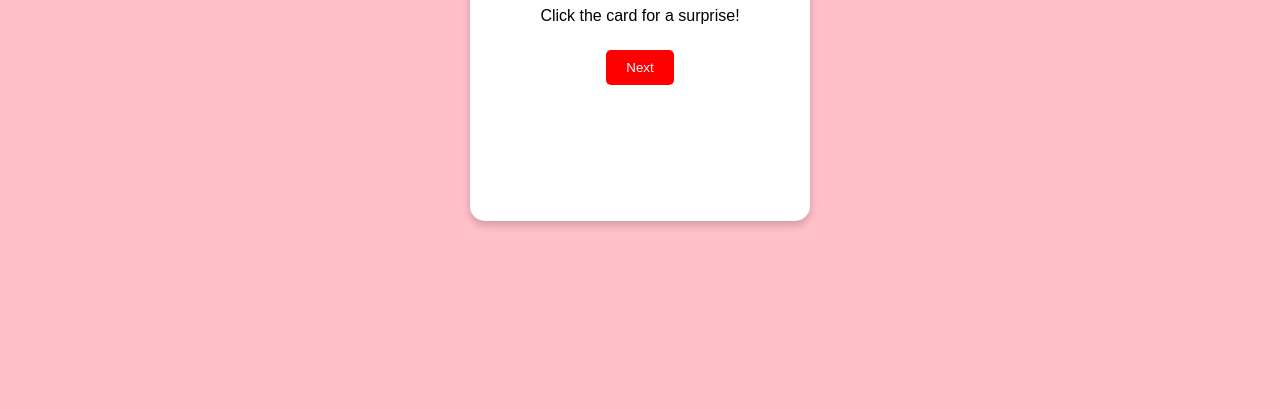
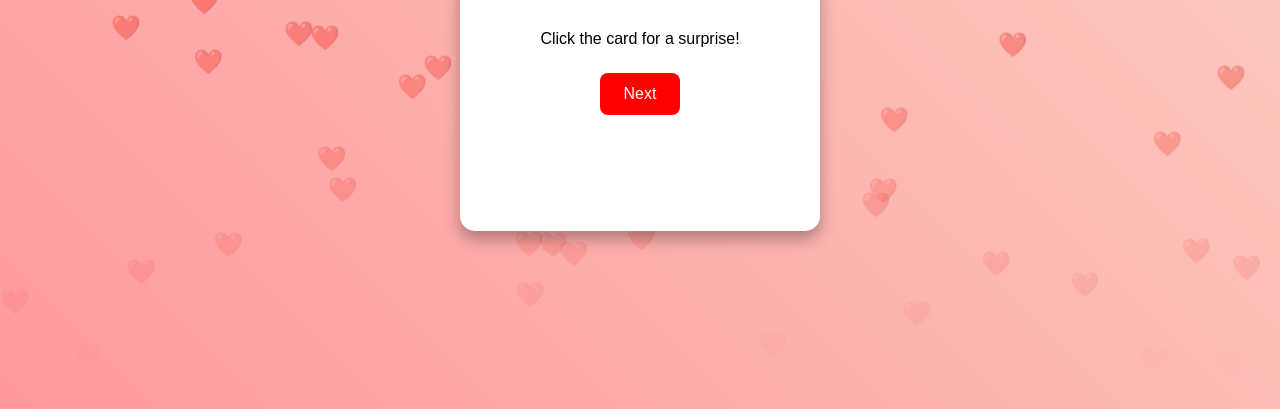
Before and after one commit to Aniket4124/Valentine-Card, a plain HTML site: page index.html in a window 1280 px wide. Shown: the part 407-816 px from the top of the page. Drawn offline with Linux system fonts and the light colour scheme.

Commit message:
Update index.html

```diff
--- a/index.html
+++ b/index.html
@@ -10,7 +10,7 @@
             justify-content: center;
             align-items: center;
             height: 100vh;
-            background-color: pink;
+            background: linear-gradient(45deg, #ff9a9e, #fad0c4);
             font-family: Arial, sans-serif;
             transition: background-color 0.5s;
         }
@@ -19,32 +19,34 @@
         }
         .card {
             position: relative;
-            width: 300px;
-            height: 400px;
+            width: 320px;
+            height: 420px;
             background: white;
             border-radius: 15px;
-            box-shadow: 0 4px 8px rgba(0,0,0,0.2);
+            box-shadow: 0 8px 16px rgba(0,0,0,0.3);
             text-align: center;
             padding: 20px;
-            transition: 0.3s;
+            transition: transform 0.3s;
+            overflow: hidden;
         }
         .card:hover {
             transform: scale(1.05);
         }
         .heart {
             color: red;
-            font-size: 50px;
+            font-size: 60px;
             animation: heartbeat 1s infinite alternate;
         }
         @keyframes heartbeat {
             from { transform: scale(1); }
-            to { transform: scale(1.2); }
+            to { transform: scale(1.3); }
         }
         .message {
             display: none;
-            font-size: 18px;
+            font-size: 20px;
             color: #e60000;
             margin-top: 20px;
+            font-weight: bold;
         }
         .nav-buttons {
             margin-top: 20px;
@@ -52,20 +54,43 @@
         .button {
             background-color: red;
             color: white;
-            padding: 10px 20px;
+            padding: 12px 24px;
             border: none;
-            border-radius: 5px;
+            border-radius: 8px;
             cursor: pointer;
             margin: 5px;
+            font-size: 16px;
+            transition: background 0.3s;
         }
         .button:hover {
-            background-color: darkred;
+            background: darkred;
+        }
+        .falling-hearts {
+            position: fixed;
+            top: 0;
+            left: 50%;
+            transform: translateX(-50%);
+            width: 100%;
+            height: 100vh;
+            pointer-events: none;
+            overflow: hidden;
+        }
+        .falling-hearts span {
+            position: absolute;
+            bottom: 100%;
+            animation: fall linear infinite;
+            font-size: 24px;
+        }
+        @keyframes fall {
+            0% { transform: translateY(0); opacity: 1; }
+            100% { transform: translateY(100vh); opacity: 0; }
         }
     </style>
 </head>
 <body>
+    <div class="falling-hearts"></div>
     <div class="container">
-        <div class="card" id="page1">
+        <div class="card" id="page1" onclick="showMessage()">
             <h2>Happy Valentine's Day ❤️</h2>
             <p class="heart">❤️</p>
             <p>Click the card for a surprise!</p>
@@ -97,6 +122,19 @@
             document.getElementById('page2').style.display = 'none';
             document.getElementById('page1').style.display = 'block';
         }
+
+        function createFallingHearts() {
+            const container = document.querySelector('.falling-hearts');
+            for (let i = 0; i < 20; i++) {
+                let heart = document.createElement('span');
+                heart.innerHTML = '❤️';
+                heart.style.left = Math.random() * 100 + 'vw';
+                heart.style.animationDuration = (Math.random() * 3 + 2) + 's';
+                container.appendChild(heart);
+                setTimeout(() => { heart.remove(); }, 5000);
+            }
+        }
+        setInterval(createFallingHearts, 1000);
     </script>
 </body>
 </html>
```
